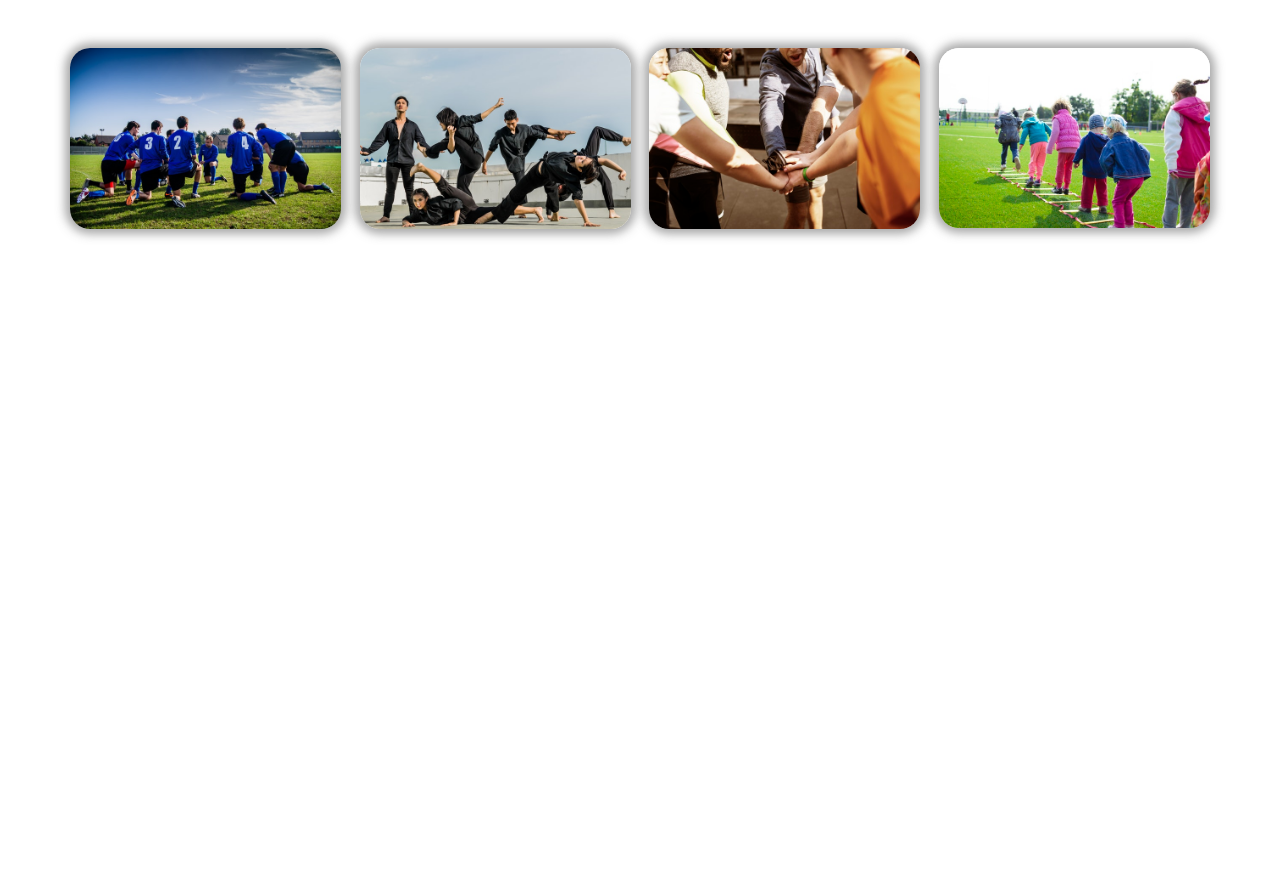
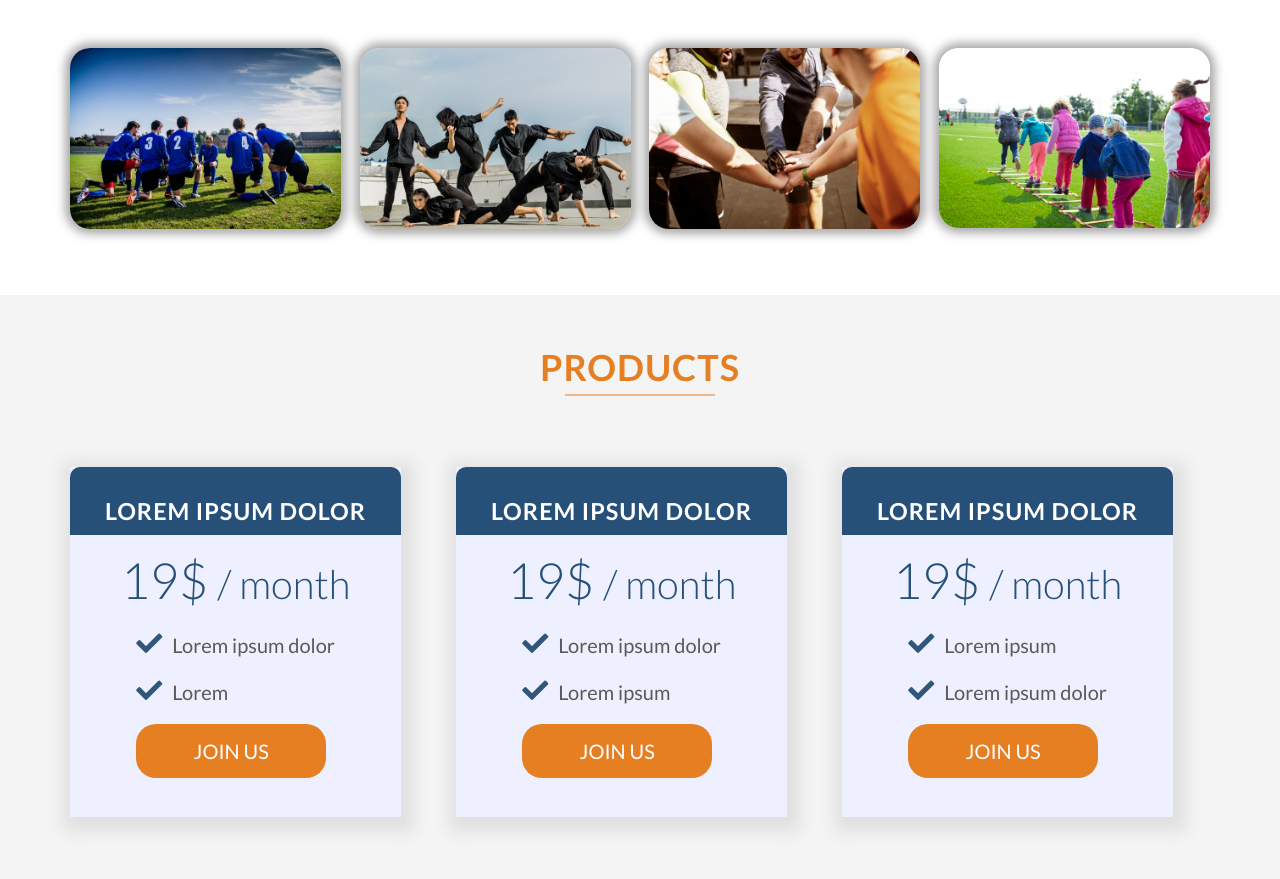
Before and after one commit to tinasot9874/LandingPage, a plain HTML site: page index.html in a window 1280 px wide. Shown: the part 1025-1904 px from the top of the page. Before the commit the page ends 1320 px from the top, so only its background shows below. Drawn offline with Linux system fonts and the light colour scheme.

Commit message:
complete product section

```diff
--- a/index.html
+++ b/index.html
@@ -76,5 +76,49 @@
 
       </div>
     </section>
+    <section class="product-section">
+      <h2>Products</h2>
+      <div class="row">
+        <div class="col span-1-of-3">
+          <div class="product-box">
+            <h3>
+              Lorem ipsum dolor
+            </h3>
+            <p class="product-price">19$ <span>/ month</span> </p>
+            <ul>
+              <li><i class="fas fa-check small-icon"></i>Lorem ipsum dolor</li>
+              <li><i class="fas fa-check small-icon"></i>Lorem</li>
+            </ul>
+            <a href="#" class="btn">JOIN US</a>
+          </div>
+        </div>
+        <div class="col span-1-of-3">
+          <div class="product-box">
+            <h3>
+              Lorem ipsum dolor
+            </h3>
+            <p class="product-price" >19$ <span>/ month</span> </p>
+            <ul>
+              <li><i class="fas fa-check small-icon"></i>Lorem ipsum dolor</li>
+              <li><i class="fas fa-check small-icon"></i>Lorem ipsum </li>
+            </ul>
+            <a href="#" class="btn">JOIN US</a>
+          </div>
+        </div>
+        <div class="col span-1-of-3">
+          <div class="product-box">
+            <h3>
+              Lorem ipsum dolor
+            </h3>
+            <p class="product-price" >19$ <span>/ month</span> </p>
+            <ul>
+              <li><i class="fas fa-check small-icon"></i>Lorem ipsum </li>
+              <li><i class="fas fa-check small-icon"></i>Lorem ipsum dolor</li>
+            </ul>
+            <a href="#" class="btn">JOIN US</a>
+          </div>
+        </div>
+      </div>
+    </section>
   </body>
 </html>
--- a/resources/css/styles.css
+++ b/resources/css/styles.css
@@ -37,17 +37,31 @@ html {
   display: inline-block;
   text-align: center;
 }
-.btn:hover, .btn:active {
+.btn:hover,
+.btn:active {
   background-color: #d35400;
   transition: 1s;
+}
+
+h2,
+h3 {
+  text-transform: uppercase;
+  letter-spacing: 1px;
+  text-align: center;
 }
 h2 {
   color: #e67e22;
   font-size: 180%;
   font-weight: 700;
-    text-transform: uppercase;
-    letter-spacing: 1px;
-    text-align: center;
+}
+h3 {
+  padding-top: 30px;
+  padding-bottom: 10px;
+  background-color: #265077;
+  color: white;
+  border-top-left-radius: 10px;
+  border-top-right-radius: 10px;
+  margin-bottom: 15px;
 }
 h2::after {
   content: " ";
@@ -71,11 +85,22 @@ h2::after {
 section {
   padding: 50px;
 }
+
+.small-icon{
+    color: #305679;
+    font-size: 130%;
+    margin-right: 10px;
+}
 /* --------------------------------- */
 
 /*----------- HEADER---------- */
 header {
-    background-image: linear-gradient(  45deg,  rgba(79, 111, 138, 0.8),  rgb(100, 158, 156)  ),  url("../img/background4.jpeg");
+  background-image: linear-gradient(
+      45deg,
+      rgba(79, 111, 138, 0.8),
+      rgb(100, 158, 156)
+    ),
+    url("../img/background4.jpeg");
   background-size: cover;
   background-position: center;
   height: 100vh;
@@ -105,7 +130,8 @@ header {
   transition: border-bottom 0.5s;
   padding: 3px 0px;
 }
-.main-nav li a:hover, .main-nav li a:active {
+.main-nav li a:hover,
+.main-nav li a:active {
   border-bottom: 2px solid #cccccc;
 }
 .heading-main-box {
@@ -138,8 +164,7 @@ h1 {
   border-radius: 20px;
   width: 100%;
   box-shadow: 0px 0px 10px 5px rgba(83, 83, 83, 0.5);
-    transition: all .5s;
-
+  transition: all 0.5s;
 }
 .picture-title {
   position: absolute;
@@ -149,14 +174,48 @@ h1 {
   color: white;
   transform: translate(-50%, 100%);
   opacity: 0;
-    transition: all .5s;
-
+  transition: all 0.5s;
 }
-.picture-about:hover img{
+.picture-about:hover img {
   filter: blur(5px);
 }
 .picture-about:hover .picture-title {
-	transform: translate(-50%,-50%);
+  transform: translate(-50%, -50%);
   opacity: 1;
+}
+/* --------------------------------------- */
+/* -----------Product Section----------- */
+.product-section {
+  background-color: #f4f4f4;
+}
 
+.product-section h2 {
+  margin-bottom: 60px;
 }
+.product-box {
+  background-color: #eeefff;
+  box-shadow: 3px 5px 15px 10px #e0e0e0;
+  width: 90%;
+  height: 350px;
+}
+
+.product-price {
+  color: #265077;
+  font-size: 250%;
+  font-weight: 300;
+  text-align: center;
+}
+.product-price span {
+  font-size: 80%;
+  font-weight: 150;
+}
+.product-box ul li {
+  margin-left: 20%;
+  list-style: none;
+  margin-top: 20px;
+  margin-bottom: 20px;
+}
+
+.product-box .btn {
+    margin-left: 20%;
+}
```
Lines whose indentation alone changed are shown as unchanged.
